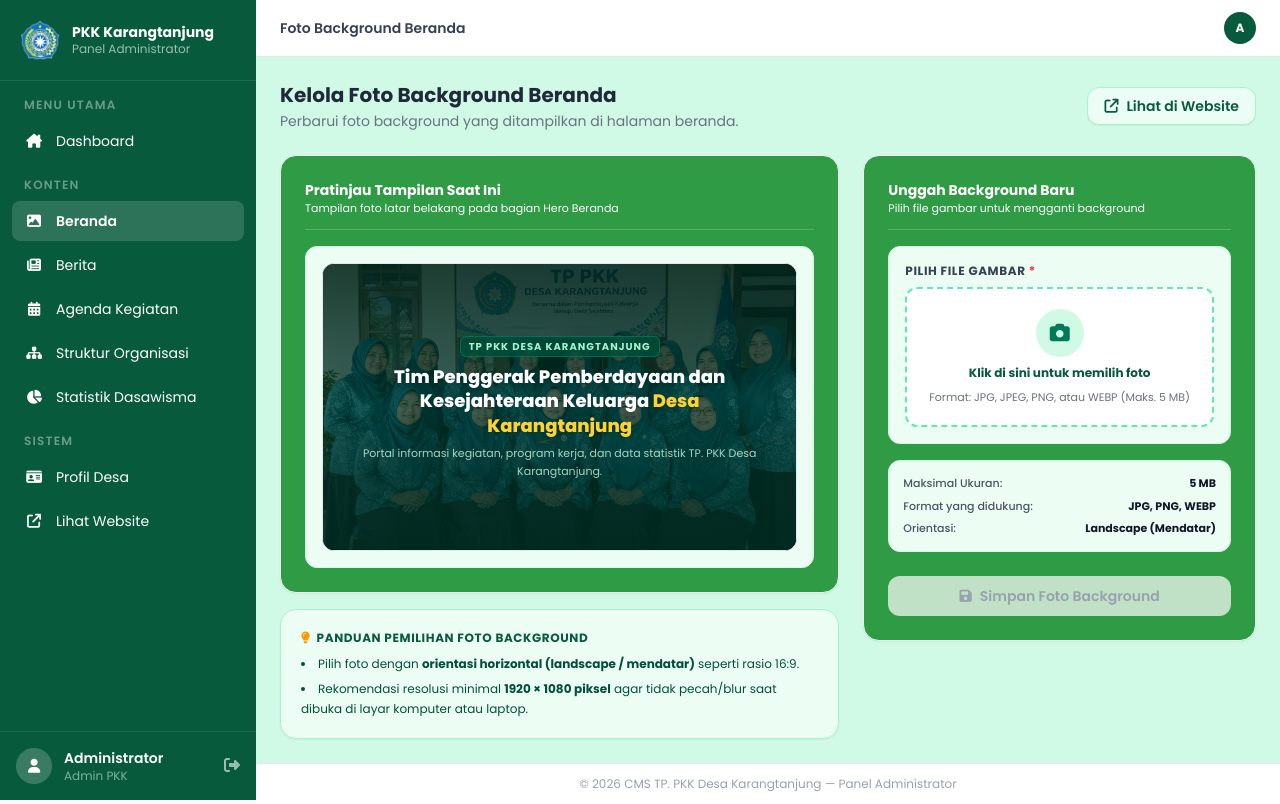
After one commit to hahrizky/web-pkk-desa-karangtanjung, a Laravel app: page /admin/hero in a window 1280 px wide. The commit adds this page. Run offline with Laravel 12, Linux system fonts and the light colour scheme; the visitor is signed in with stand-in values (Sample User, id 1); style sheets or scripts are compiled from the project's sources.

Commit message:
Menambahkan Fitur edit background hero (#25)
* feat(cms): tambahkan menu edit foto background hero beranda

* feat(cms): tambahkan tombol batalkan perubahan pada form background beranda

* refactor(cms): bersihkan teks status kustom, default, nama file dan tombol kembalikan foto

* style(cms): selaraskan teks dan palet warna background beranda dengan data statistik dasawisma

* style(cms): sesuaikan warna kotak tabel card menjadi hijau seperti struktur organisasi

* refactor(cms): hapus badge hero beranda pada header halaman background

* refactor(cms): ganti teks menu menjadi Beranda dan pindahkan posisinya ke atas menu Berita

* refactor(cms): hapus teks panduan filter gelap pada halaman background beranda

```diff
--- /dev/null
+++ b/app/Http/Controllers/Admin/HeroController.php
@@ -0,0 +1,105 @@
+<?php
+
+namespace App\Http\Controllers\Admin;
+
+use App\Http\Controllers\Controller;
+use Illuminate\Http\Request;
+use Illuminate\Support\Facades\File;
+
+class HeroController extends Controller
+{
+    private function getStoragePath(): string
+    {
+        return storage_path('app/profil_data.json');
+    }
+
+    private function getProfilData(): array
+    {
+        $path = $this->getStoragePath();
+        if (File::exists($path)) {
+            return json_decode(File::get($path), true) ?? [];
+        }
+        return [];
+    }
+
+    private function saveProfilData(array $data): void
+    {
+        $path = $this->getStoragePath();
+        File::ensureDirectoryExists(dirname($path));
+        File::put($path, json_encode($data, JSON_PRETTY_PRINT | JSON_UNESCAPED_UNICODE | JSON_UNESCAPED_SLASHES));
+    }
+
+    public function index()
+    {
+        $data = $this->getProfilData();
+        $customHero = $data['hero_background'] ?? null;
+        $isCustom = false;
+        $currentHero = 'images/5.webp';
+
+        if (!empty($customHero) && File::exists(public_path($customHero))) {
+            $currentHero = $customHero;
+            $isCustom = true;
+        }
+
+        return view('admin.hero.index', compact('currentHero', 'isCustom'));
+    }
+
+    public function update(Request $request)
+    {
+        $request->validate([
+            'hero_background' => 'nullable|image|mimes:jpeg,png,jpg,webp|max:5120',
+            'reset_default' => 'nullable|in:0,1',
+        ], [
+            'hero_background.image' => 'File yang diunggah harus berupa gambar.',
+            'hero_background.mimes' => 'Format gambar yang diperbolehkan: jpeg, png, jpg, webp.',
+            'hero_background.max' => 'Ukuran gambar maksimal 5 MB.',
+        ]);
+
+        $data = $this->getProfilData();
+        $existing = $data['hero_background'] ?? null;
+
+        // Opsi 1: Reset ke Foto Default Awal
+        if ($request->input('reset_default') === '1' || $request->input('reset_default') === 1) {
+            if ($existing && $existing !== 'images/5.webp') {
+                $oldPath = public_path($existing);
+                if (File::exists($oldPath)) {
+                    File::delete($oldPath);
+                }
+            }
+
+            $data['hero_background'] = null;
+            $this->saveProfilData($data);
+
+            return redirect()->route('admin.hero.index')
+                ->with('success', 'Foto background beranda berhasil dikembalikan ke foto bawaan (default).');
+        }
+
+        // Opsi 2: Upload Foto Kustom Baru
+        if ($request->hasFile('hero_background')) {
+            $uploadDir = public_path('images/hero');
+            File::ensureDirectoryExists($uploadDir);
+
+            // Hapus file custom lama jika ada
+            if ($existing && $existing !== 'images/5.webp') {
+                $oldPath = public_path($existing);
+                if (File::exists($oldPath)) {
+                    File::delete($oldPath);
+                }
+            }
+
+            $file = $request->file('hero_background');
+            $extension = $file->getClientOriginalExtension() ?: 'jpg';
+            $filename = 'hero_bg_' . time() . '.' . $extension;
+            $file->move($uploadDir, $filename);
+
+            $data['hero_background'] = 'images/hero/' . $filename;
+            $this->saveProfilData($data);
+
+            return redirect()->route('admin.hero.index')
+                ->with('success', 'Foto background beranda berhasil diperbarui.');
+        }
+
+        return redirect()->route('admin.hero.index')
+            ->with('info', 'Tidak ada perubahan foto yang dipilih.');
+    }
+}
--- /dev/null
+++ b/resources/views/admin/hero/index.blade.php
@@ -0,0 +1,271 @@
+@extends('layouts.admin')
+
+@section('title', 'Foto Background Beranda')
+@section('page-title', 'Foto Background Beranda')
+
+@section('content')
+<div class="space-y-6">
+
+    {{-- Header & Penjelasan Singkat (Sesuai format Data Statistik Dasawisma) --}}
+    <div class="flex flex-col sm:flex-row sm:items-center justify-between gap-4 mb-6">
+        <div>
+            <h2 class="text-xl font-bold text-gray-800">Kelola Foto Background Beranda</h2>
+            <p class="text-sm text-gray-500 mt-0.5">Perbarui foto background yang ditampilkan di halaman beranda.</p>
+        </div>
+        <div>
+            <a href="{{ url('/') }}" target="_blank"
+                class="inline-flex items-center gap-2 bg-emerald-50 hover:bg-emerald-100 text-[#075B3C] text-sm font-semibold px-4 py-2 rounded-xl border border-emerald-200 transition-colors shadow-2xs">
+                <i class="fa-solid fa-arrow-up-right-from-square"></i>
+                <span>Lihat di Website</span>
+            </a>
+        </div>
+    </div>
+
+    {{-- Alert Notifikasi --}}
+    @if(session('success'))
+    <div class="bg-emerald-50 border border-emerald-200 text-emerald-800 px-4 py-3.5 rounded-xl text-sm flex items-start gap-3 shadow-2xs">
+        <i class="fa-solid fa-circle-check text-emerald-600 mt-0.5 text-base flex-shrink-0"></i>
+        <div class="flex-1 font-medium">{{ session('success') }}</div>
+    </div>
+    @endif
+
+    @if(session('info'))
+    <div class="bg-blue-50 border border-blue-200 text-blue-800 px-4 py-3.5 rounded-xl text-sm flex items-start gap-3 shadow-2xs">
+        <i class="fa-solid fa-circle-info text-blue-600 mt-0.5 text-base flex-shrink-0"></i>
+        <div class="flex-1 font-medium">{{ session('info') }}</div>
+    </div>
+    @endif
+
+    @if($errors->any())
+    <div class="bg-red-50 border border-red-200 text-red-800 px-4 py-3.5 rounded-xl text-sm shadow-2xs">
+        <div class="flex items-center gap-2 font-bold mb-1">
+            <i class="fa-solid fa-triangle-exclamation text-red-600"></i>
+            <span>Gagal memperbarui foto:</span>
+        </div>
+        <ul class="list-disc list-inside text-xs space-y-1 text-red-700">
+            @foreach($errors->all() as $error)
+                <li>{{ $error }}</li>
+            @endforeach
+        </ul>
+    </div>
+    @endif
+
+    {{-- Grid Konten Utama: Pratinjau & Form Upload --}}
+    <div class="grid grid-cols-1 lg:grid-cols-12 gap-6">
+
+        {{-- Kolom Kiri: Pratinjau Langsung (Live Mockup) --}}
+        <div class="lg:col-span-7 space-y-4">
+            {{-- Kotak Tabel/Card Warna Hijau persis Struktur Organisasi --}}
+            <div class="bg-[#2F9B45] rounded-2xl border border-gray-100 p-5 sm:p-6 shadow-xs space-y-4">
+                <div class="flex items-center justify-between border-b border-white/20 pb-3">
+                    <div>
+                        <h3 class="text-sm font-bold text-white">Pratinjau Tampilan Saat Ini</h3>
+                        <p class="text-[11px] text-white">Tampilan foto latar belakang pada bagian Hero Beranda</p>
+                    </div>
+                </div>
+
+                {{-- Mockup Visual Hero Beranda di dalam inner box mint (#ECFEF3) --}}
+                <div class="bg-[#ECFEF3] p-3 sm:p-4 rounded-xl border border-emerald-100">
+                    <div class="relative w-full h-64 sm:h-72 rounded-xl overflow-hidden shadow-inner bg-emerald-950 flex items-center justify-center border border-gray-200">
+                        {{-- Foto Background Aktif --}}
+                        <img id="live-hero-img" src="{{ asset($currentHero) }}"
+                            alt="Hero Background TP PKK Desa Karangtanjung"
+                            class="absolute inset-0 w-full h-full object-cover object-top filter brightness-[0.55] contrast-[1.05] transition-all duration-300">
+
+                        {{-- Gradient Overlay --}}
+                        <div class="absolute inset-0 bg-gradient-to-b from-emerald-950/75 via-emerald-900/50 to-emerald-950/90"></div>
+
+                        {{-- Mockup Teks Hero --}}
+                        <div class="relative z-10 px-4 text-center max-w-md mx-auto pointer-events-none select-none">
+                            <span class="inline-block text-[10px] font-bold text-emerald-200 uppercase tracking-widest bg-emerald-900/80 px-2 py-0.5 rounded-md mb-2 border border-emerald-500/30">
+                                TP PKK DESA KARANGTANJUNG
+                            </span>
+                            <h3 class="text-base sm:text-lg font-extrabold text-white leading-snug drop-shadow-sm">
+                                Tim Penggerak Pemberdayaan dan Kesejahteraan Keluarga <span class="text-amber-300">Desa Karangtanjung</span>
+                            </h3>
+                            <p class="text-[11px] text-emerald-100/80 mt-1.5 line-clamp-2 leading-relaxed">
+                                Portal informasi kegiatan, program kerja, dan data statistik TP. PKK Desa Karangtanjung.
+                            </p>
+                        </div>
+                    </div>
+                </div>
+            </div>
+
+            {{-- Tips Panduan Foto yang Bagus --}}
+            <div class="bg-[#ECFEF3] rounded-2xl border border-emerald-200 p-5 shadow-xs">
+                <h3 class="text-xs font-bold text-[#075B3C] uppercase tracking-wider mb-2 flex items-center gap-1.5">
+                    <i class="fa-solid fa-lightbulb text-amber-500"></i>
+                    <span>Panduan Pemilihan Foto Background</span>
+                </h3>
+                <ul class="text-xs text-emerald-900 space-y-1.5 leading-relaxed list-disc list-inside">
+                    <li>Pilih foto dengan <strong>orientasi horizontal (landscape / mendatar)</strong> seperti rasio 16:9.</li>
+                    <li>Rekomendasi resolusi minimal <strong>1920 &times; 1080 piksel</strong> agar tidak pecah/blur saat dibuka di layar komputer atau laptop.</li>
+                </ul>
+            </div>
+        </div>
+
+        {{-- Kolom Kanan: Form Unggah Foto Baru --}}
+        <div class="lg:col-span-5">
+            {{-- Kotak Tabel/Card Warna Hijau persis Struktur Organisasi --}}
+            <div class="bg-[#2F9B45] rounded-2xl border border-gray-100 p-5 sm:p-6 shadow-xs space-y-4 sticky top-6">
+                <div class="flex items-center justify-between border-b border-white/20 pb-3">
+                    <div>
+                        <h3 class="text-sm font-bold text-white">Unggah Background Baru</h3>
+                        <p class="text-[11px] text-white">Pilih file gambar untuk mengganti background</p>
+                    </div>
+                </div>
+
+                <form id="hero-upload-form" action="{{ route('admin.hero.update') }}" method="POST" enctype="multipart/form-data" class="space-y-4">
+                    @csrf
+                    @method('PUT')
+
+                    {{-- Area Upload Drag & Drop di dalam inner box mint (#ECFEF3) --}}
+                    <div class="bg-[#ECFEF3] p-4 rounded-xl border border-emerald-100 space-y-2">
+                        <label for="hero_background" class="block text-xs font-bold text-gray-700 uppercase tracking-wider">
+                            Pilih File Gambar <span class="text-red-500">*</span>
+                        </label>
+
+                        <div id="dropzone"
+                            onclick="document.getElementById('hero_background').click()"
+                            class="relative border-2 border-dashed border-emerald-300 hover:border-emerald-600 rounded-xl p-5 text-center cursor-pointer transition-colors bg-white hover:bg-emerald-50/50 group">
+
+                            <input type="file" id="hero_background" name="hero_background" accept="image/jpeg,image/png,image/jpg,image/webp" class="hidden" required>
+
+                            {{-- Tampilan Kosong (Belum Memilih File) --}}
+                            <div id="upload-placeholder" class="space-y-2">
+                                <div class="w-12 h-12 rounded-full bg-emerald-100 text-emerald-700 mx-auto flex items-center justify-center text-xl group-hover:scale-110 transition-transform">
+                                    <i class="fa-solid fa-camera"></i>
+                                </div>
+                                <div class="text-xs text-gray-700 font-medium">
+                                    <span class="text-[#075B3C] font-bold group-hover:underline">Klik di sini untuk memilih foto</span>
+                                </div>
+                                <p class="text-[11px] text-gray-500">
+                                    Format: JPG, JPEG, PNG, atau WEBP (Maks. 5 MB)
+                                </p>
+                            </div>
+
+                            {{-- Pratinjau File yang Baru Dipilih (Awalnya Sembunyi) --}}
+                            <div id="new-preview-container" class="hidden space-y-2">
+                                <div class="w-full h-40 rounded-lg overflow-hidden bg-black/5 relative border border-gray-200">
+                                    <img id="new-preview-img" src="" alt="Pratinjau File Baru" class="w-full h-full object-cover object-top">
+                                </div>
+                                <div class="flex items-center justify-between text-xs pt-1">
+                                    <span id="new-file-name" class="font-semibold text-gray-800 truncate max-w-[200px]">file.jpg</span>
+                                    <span id="new-file-size" class="text-gray-500 text-[11px]">0 KB</span>
+                                </div>
+                                <p class="text-[11px] text-[#075B3C] font-medium">
+                                    <i class="fa-solid fa-arrows-rotate mr-1"></i> Klik untuk mengganti file lain
+                                </p>
+                            </div>
+                        </div>
+                    </div>
+
+                    {{-- Informasi Spesifikasi --}}
+                    <div class="bg-[#ECFEF3] rounded-xl p-3.5 border border-emerald-100 text-[11px] text-gray-700 space-y-1.5 font-medium">
+                        <div class="flex items-center justify-between">
+                            <span class="text-gray-600">Maksimal Ukuran:</span>
+                            <span class="font-bold text-gray-900">5 MB</span>
+                        </div>
+                        <div class="flex items-center justify-between">
+                            <span class="text-gray-600">Format yang didukung:</span>
+                            <span class="font-bold text-gray-900">JPG, PNG, WEBP</span>
+                        </div>
+                        <div class="flex items-center justify-between">
+                            <span class="text-gray-600">Orientasi:</span>
+                            <span class="font-bold text-gray-900">Landscape (Mendatar)</span>
+                        </div>
+                    </div>
+
+                    {{-- Tombol Aksi Simpan & Batalkan --}}
+                    <div class="pt-2 flex flex-col sm:flex-row items-center gap-2">
+                        <button type="button" id="btn-cancel-hero" onclick="resetHeroForm()"
+                            class="hidden w-full sm:w-auto flex-1 py-2.5 px-4 bg-red-600 hover:bg-red-700 active:bg-red-800 text-white text-xs sm:text-sm font-semibold rounded-xl shadow-sm hover:shadow transition-all flex items-center justify-center gap-1.5 cursor-pointer">
+                            <i class="fa-solid fa-rotate-left"></i>
+                            <span>Batalkan Perubahan</span>
+                        </button>
+
+                        <button type="submit" id="btn-submit" disabled
+                            class="w-full sm:w-auto flex-1 py-2.5 px-5 bg-white/70 text-gray-400 font-semibold rounded-xl text-sm transition-all duration-200 flex items-center justify-center gap-2 cursor-not-allowed">
+                            <i class="fa-solid fa-floppy-disk"></i>
+                            <span>Simpan Foto Background</span>
+                        </button>
+                    </div>
+                </form>
+            </div>
+        </div>
+
+    </div>
+
+</div>
+
+@push('scripts')
+<script>
+    document.addEventListener('DOMContentLoaded', () => {
+        const fileInput = document.getElementById('hero_background');
+        const placeholder = document.getElementById('upload-placeholder');
+        const previewContainer = document.getElementById('new-preview-container');
+        const previewImg = document.getElementById('new-preview-img');
+        const fileNameEl = document.getElementById('new-file-name');
+        const fileSizeEl = document.getElementById('new-file-size');
+        const btnSubmit = document.getElementById('btn-submit');
+        const btnCancel = document.getElementById('btn-cancel-hero');
+        const liveHeroImg = document.getElementById('live-hero-img');
+        const originalHeroSrc = liveHeroImg ? liveHeroImg.src : '';
+
+        window.resetHeroForm = function() {
+            if (fileInput) fileInput.value = '';
+            if (placeholder) placeholder.classList.remove('hidden');
+            if (previewContainer) previewContainer.classList.add('hidden');
+            if (previewImg) previewImg.src = '';
+            if (liveHeroImg) liveHeroImg.src = originalHeroSrc;
+            if (btnSubmit) {
+                btnSubmit.disabled = true;
+                btnSubmit.className = 'w-full sm:w-auto flex-1 py-2.5 px-5 bg-white/70 text-gray-400 font-semibold rounded-xl text-sm transition-all duration-200 flex items-center justify-center gap-2 cursor-not-allowed';
+            }
+            if (btnCancel) btnCancel.classList.add('hidden');
+        };
+
+        if (!fileInput) return;
+
+        fileInput.addEventListener('change', (e) => {
+            const file = e.target.files[0];
+            if (!file) {
+                resetHeroForm();
+                return;
+            }
+
+            // Validasi ukuran maks 5MB di sisi klien
+            const maxSize = 5 * 1024 * 1024;
+            if (file.size > maxSize) {
+                alert('Ukuran file melebihi batas maksimal 5 MB. Silakan pilih file lain yang lebih kecil.');
+                resetHeroForm();
+                return;
+            }
+
+            // Tampilkan info file
+            fileNameEl.textContent = file.name;
+            fileSizeEl.textContent = (file.size / (1024 * 1024)).toFixed(2) + ' MB';
+
+            // Preview menggunakan FileReader
+            const reader = new FileReader();
+            reader.onload = (event) => {
+                const result = event.target.result;
+                previewImg.src = result;
+                placeholder.classList.add('hidden');
+                previewContainer.classList.remove('hidden');
+                btnSubmit.disabled = false;
+                btnSubmit.className = 'w-full sm:w-auto flex-1 py-2.5 px-5 bg-white hover:bg-emerald-50 active:bg-emerald-100 text-[#075B3C] font-bold rounded-xl text-sm transition-all duration-200 shadow-sm flex items-center justify-center gap-2 active:scale-95 cursor-pointer';
+                if (btnCancel) btnCancel.classList.remove('hidden');
+
+                // Update juga preview di mockup kiri agar admin bisa langsung melihat preview
+                if (liveHeroImg) {
+                    liveHeroImg.src = result;
+                }
+            };
+            reader.readAsDataURL(file);
+        });
+    });
+</script>
+@endpush
+
+@endsection
--- a/resources/views/beranda.blade.php
+++ b/resources/views/beranda.blade.php
@@ -7,8 +7,8 @@
 <!-- ================= 1. HERO SECTION ================= -->
 <section id="beranda" class="relative min-h-[580px] lg:min-h-[640px] flex items-center justify-center overflow-hidden bg-emerald-950">
 
-    <!-- Foto Dokumentasi Pelantikan PKK -->
-    <img src="{{ asset('images/5.webp') }}"
+    <!-- Foto Dokumentasi Pelantikan PKK / Hero Background (Dapat diubah via CMS Admin) -->
+    <img src="{{ asset($heroBackground ?? 'images/5.webp') }}"
         alt="Dokumentasi TP PKK Desa Karangtanjung"
         class="absolute inset-0 w-full h-full object-cover object-top filter brightness-[0.55] contrast-[1.05]">
 
--- a/resources/views/layouts/admin.blade.php
+++ b/resources/views/layouts/admin.blade.php
@@ -43,6 +43,12 @@
         </a>
 
         <p class="text-xs text-white/40 font-semibold uppercase tracking-widest px-3 mt-4 mb-2">Konten</p>
+
+        <a href="{{ route('admin.hero.index') }}"
+           class="sidebar-link flex items-center gap-3 px-3 py-2.5 rounded-lg text-sm transition-all {{ request()->routeIs('admin.hero.*') ? 'active' : '' }}">
+            <i class="fa-solid fa-image w-5 text-center"></i>
+            <span>Beranda</span>
+        </a>
 
         <a href="{{ route('admin.berita.index') }}"
            class="sidebar-link flex items-center gap-3 px-3 py-2.5 rounded-lg text-sm transition-all {{ request()->routeIs('admin.berita.*') ? 'active' : '' }}">
--- a/routes/web.php
+++ b/routes/web.php
@@ -4,6 +4,7 @@ use App\Http\Controllers\Admin\AgendaController as AdminAgendaController;
 use App\Http\Controllers\Admin\AuthController;
 use App\Http\Controllers\Admin\BeritaController as AdminBeritaController;
 use App\Http\Controllers\Admin\DashboardController;
+use App\Http\Controllers\Admin\HeroController as AdminHeroController;
 use App\Http\Controllers\Admin\ProfilController as AdminProfilController;
 use App\Http\Controllers\Admin\StatistikController as AdminStatistikController;
 use App\Http\Controllers\Admin\StrukturController as AdminStrukturController;
@@ -66,4 +67,8 @@ Route::prefix('admin')->name('admin.')->middleware('admin')->group(function () {
     // Profil Desa
     Route::get('/profil', [AdminProfilController::class, 'index'])->name('profil');
     Route::put('/profil', [AdminProfilController::class, 'update'])->name('profil.update');
+
+    // Background Beranda (Hero)
+    Route::get('/hero', [AdminHeroController::class, 'index'])->name('hero.index');
+    Route::put('/hero', [AdminHeroController::class, 'update'])->name('hero.update');
 });
```
Also changed, not shown: app/Http/Controllers/BerandaController.php (+16 -1 lines), resources/views/admin/dashboard.blade.php (+12 -6 lines).
